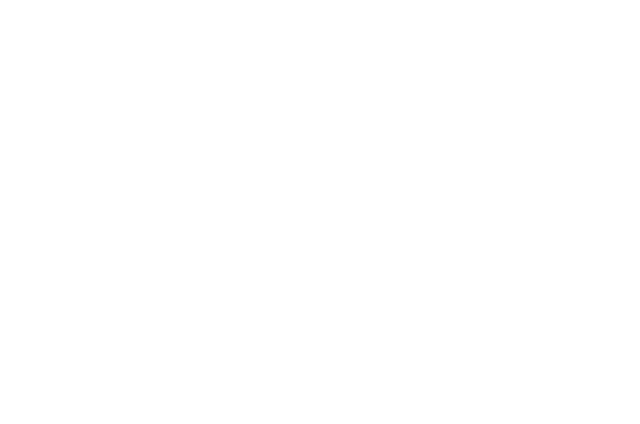
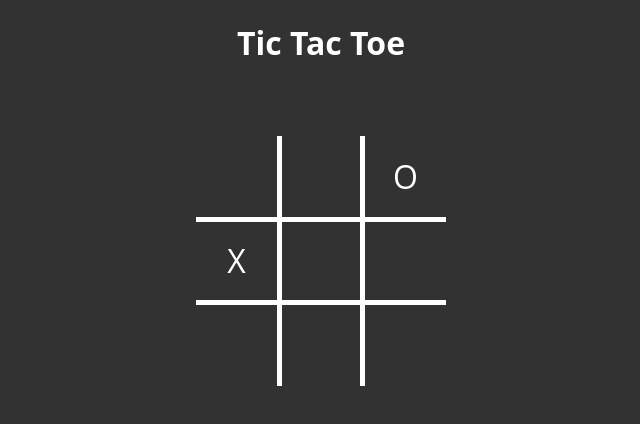
Before and after one commit to saskiarichter/Tic-Tac-Toe, a plain HTML site: page index.html in a window 1280 px wide. Shown: the whole page, without its empty margins (319-959 px from the left). Drawn offline with Linux system fonts and the light colour scheme.

Commit message:
basic design

```diff
--- a/index.html
+++ b/index.html
@@ -7,8 +7,9 @@
 
     <link rel="stylesheet" href="style.css">
 </head>
-<body>
-
+<body onload="init()">
+    <h1>Tic Tac Toe</h1>
+    <div id="content"></div>
 
 
     <script src="script.js"></script>
--- a/script.js
+++ b/script.js
@@ -0,0 +1,41 @@
+let fields = [
+    null,
+    null,
+    'circle',
+    'cross',
+    null,
+    null,
+    null,
+    null,
+    null,
+];
+
+function init(){
+    render();
+}
+
+
+function render() {
+    const container = document.getElementById('content');
+    const table = document.createElement('table');
+
+    for (let i = 0; i < 3; i++) {
+        const row = document.createElement('tr');
+
+        for (let j = 0; j < 3; j++) {
+            const cell = document.createElement('td');
+            const index = i * 3 + j;
+            if (fields[index] === 'circle') {
+                cell.textContent = 'O';
+            } else if (fields[index] === 'cross') {
+                cell.textContent = 'X';
+            }
+            row.appendChild(cell);
+        }
+
+        table.appendChild(row);
+    }
+
+    container.innerHTML = '';
+    container.appendChild(table);
+}
--- a/style.css
+++ b/style.css
@@ -0,0 +1,37 @@
+body {
+    background-color: #323232;
+    font-family: 'Open Sans', sans-serif;
+    margin: 0;
+    padding: 0;
+    color: white;
+    display: flex;
+    flex-direction: column;
+    justify-content: center;
+    align-items: center;
+}
+
+h1 {
+    text-align: center;
+}
+
+#content {
+    margin-top: 50px;
+}
+
+table {
+    border-collapse: collapse;
+    width: 250px;
+    height: 250px;
+    border-style: hidden;
+}
+td {
+    width: 33.33%;
+    padding: 0;
+    border: 5px solid white;
+    text-align: center;
+    font-size: 2em;
+}
+
+tr {
+    height: 33.33%;
+}
```
